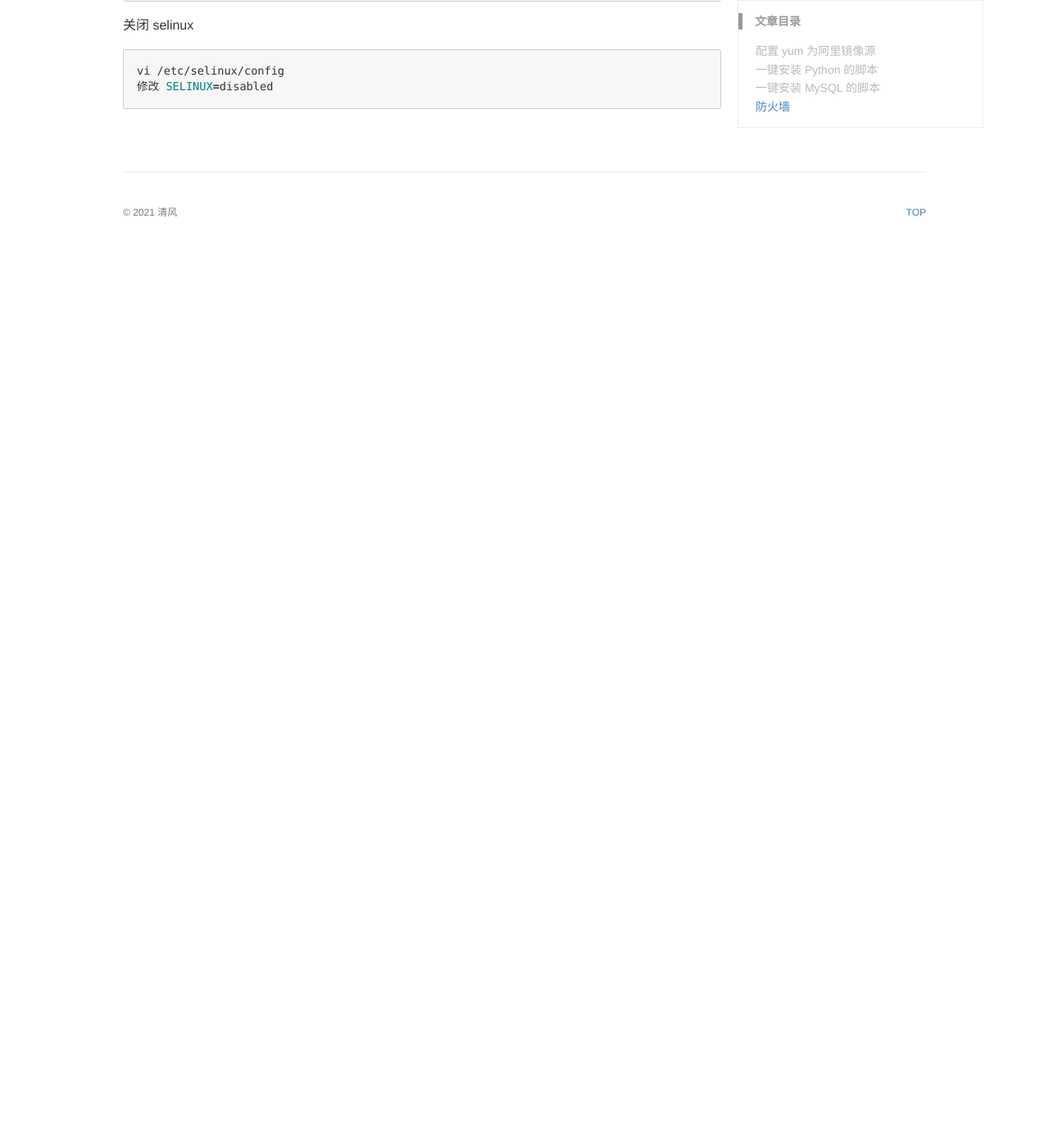
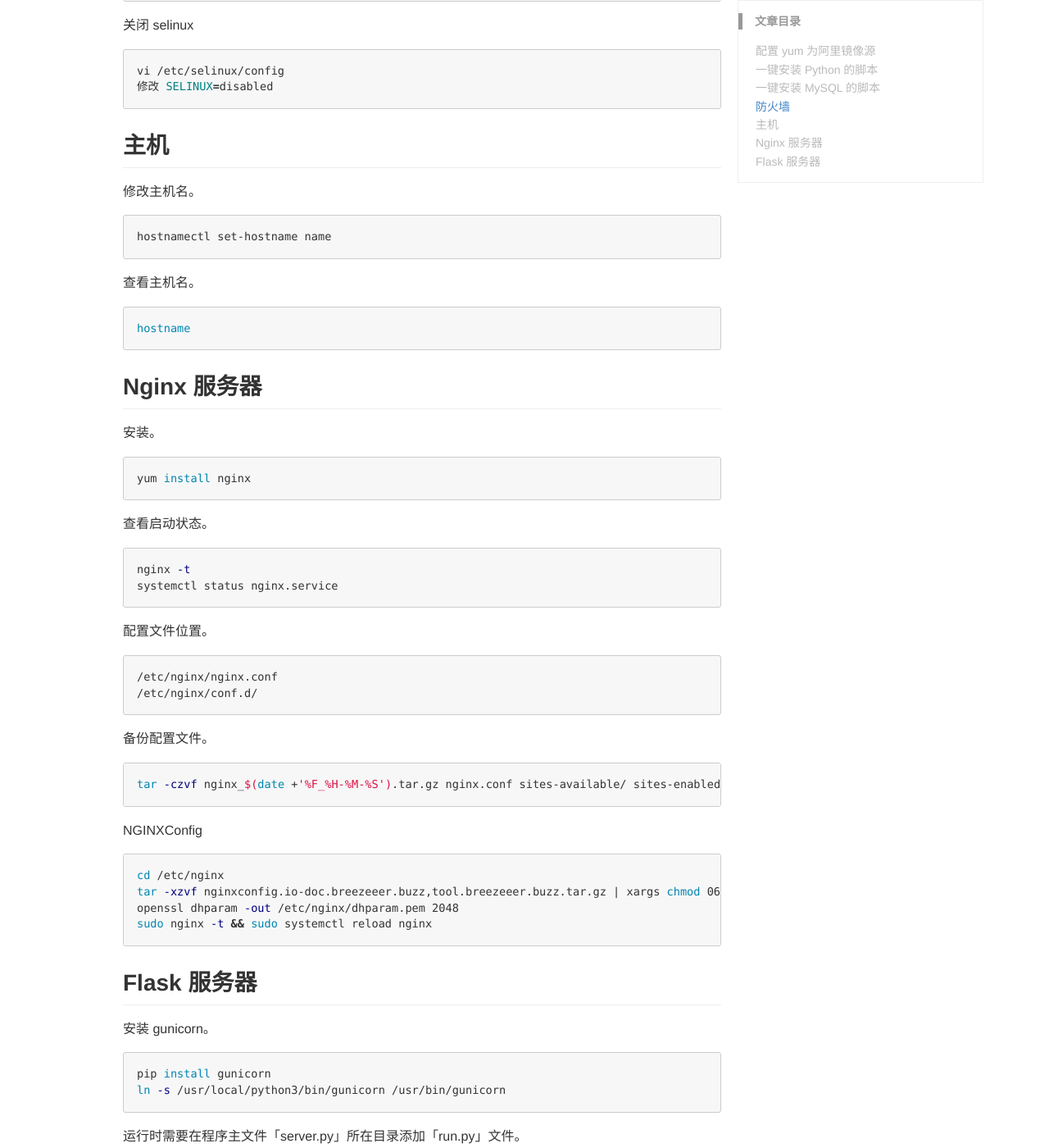
Before and after one commit to breezeer/note_in_test, a Jekyll site: the page built from _posts/2020-08-16-linux-download.md, in a window 1280 px wide and 1400 px high, scrolled down 2348 px. Shown: the whole window at 82% size. Built offline with Jekyll 4.4.1, drawn with Linux system fonts in a browser that asks for light colours; before the commit the page ends 2656 px from its top, so only the background shows below that; some of the changed text lies outside the part shown.

Commit message:
Update 2020-08-16-linux-download.md

````diff
--- a/_posts/2020-08-16-linux-download.md
+++ b/_posts/2020-08-16-linux-download.md
@@ -61,7 +61,7 @@ vi /usr/bin/yum
 vi /usr/libexec/urlgrabber-ext-down
 ```
 
-分别将两个文件中第一行的 python 改为 python2，保存即可。
+分别将两个文件中第一行的 python 改为 python2 保存即可。
 
 ## 一键安装 MySQL 的脚本
 
@@ -118,3 +118,92 @@ systemctl disable firewalld.service
 vi /etc/selinux/config
 修改 SELINUX=disabled
 ```
+
+## 主机
+
+修改主机名。
+
+``` shell
+hostnamectl set-hostname name
+```
+
+查看主机名。
+
+``` shell
+hostname
+```
+
+## Nginx 服务器
+
+安装。
+
+``` shell
+yum install nginx
+```
+
+查看启动状态。
+
+``` shell
+nginx -t
+systemctl status nginx.service
+```
+
+配置文件位置。
+
+``` shell
+/etc/nginx/nginx.conf
+/etc/nginx/conf.d/
+```
+
+备份配置文件。
+
+``` shell
+tar -czvf nginx_$(date +'%F_%H-%M-%S').tar.gz nginx.conf sites-available/ sites-enabled/ nginxconfig.io/ conf.d/
+```
+
+NGINXConfig
+
+``` shell
+cd /etc/nginx
+tar -xzvf nginxconfig.io-doc.breezeeer.buzz,tool.breezeeer.buzz.tar.gz | xargs chmod 0644
+openssl dhparam -out /etc/nginx/dhparam.pem 2048
+sudo nginx -t && sudo systemctl reload nginx
+```
+
+## Flask 服务器
+
+安装 gunicorn。
+
+``` shell
+pip install gunicorn
+ln -s /usr/local/python3/bin/gunicorn /usr/bin/gunicorn
+```
+
+运行时需要在程序主文件「server.py」所在目录添加「run.py」文件。
+
+``` shell
+# 并行工作线程数
+workers = 4
+# 监听内网端口
+bind = '0.0.0.0:9105'
+# 设置守护进程[关闭连接时,程序仍在运行]
+daemon = True
+# 设置超时时间,默认为30s
+timeout = 30
+# 设置访问日志和错误信息日志路径
+accesslog = '/var/log/flask/acess.log'
+errorlog = '/var/log/flask/error.log'
+```
+
+然后在程序主文件「server.py」所在目录运行。
+
+``` shell
+gunicorn server:app -c run.py
+```
+
+结束进程。
+
+``` shell
+ps -ef | grep gunicorn
+kill -9 1234
+```
````
Also changed, not shown: other parts of _posts/2020-08-16-linux-download.md (+4 -4 lines).
